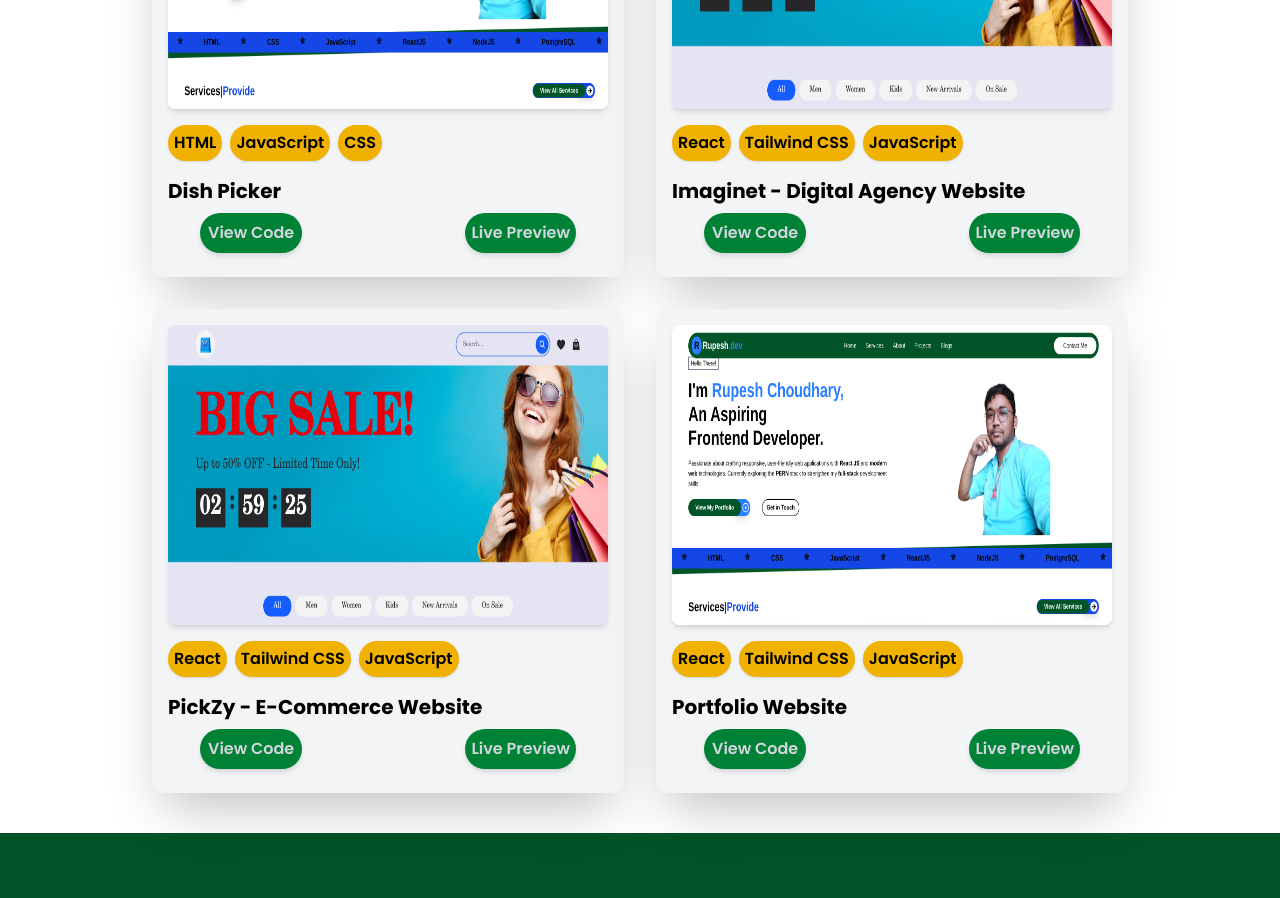
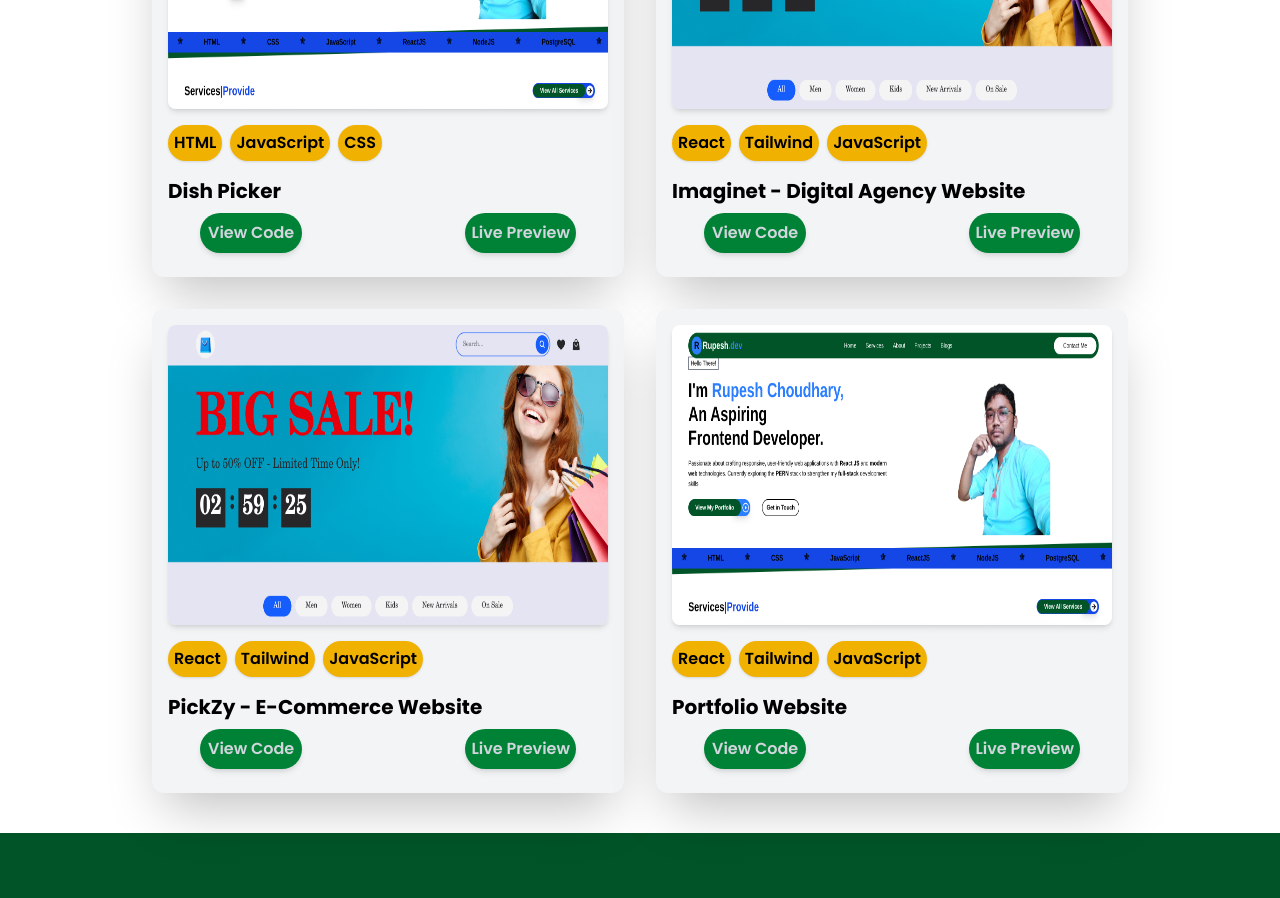
Before and after one commit to rupeshchy10/portfolio_using_react_and_tailwind, a React (Vite) app: page / in a window 1280 px wide. Shown: the part 3200-4098 px from the top of the page. Built offline with nearby package versions, Linux system fonts and the light colour scheme.

Commit message:
Fix tech stack notation for consistency in project entries

```diff
--- a/src/assets/assets.js
+++ b/src/assets/assets.js
@@ -24,7 +24,7 @@ const projects = [
 		title: "Imaginet - Digital Agency Website",
 		image: Imaginet,
 		alt_pic: "Imaginet_Pic",
-		techs: ["React", "Tailwind CSS", "JavaScript"],
+		techs: ["React", "Tailwind", "JavaScript"],
 		description: "Your Imagination, Our Creation.",
 	},
 	{
@@ -32,7 +32,7 @@ const projects = [
 		title: "PickZy - E-Commerce Website",
 		image: PickZy,
 		alt_pic: "PickZy_Pic",
-		techs: ["React", "Tailwind CSS", "JavaScript"],
+		techs: ["React", "Tailwind", "JavaScript"],
 		description: "An easy to pick anything website.",
 	},
 	{
@@ -40,7 +40,7 @@ const projects = [
 		title: "Portfolio Website",
 		image: Portfolio,
 		alt_pic: "Portfolio_Pic",
-		techs: ["React", "Tailwind CSS", "JavaScript"],
+		techs: ["React", "Tailwind", "JavaScript"],
 		description:
 			"A portfolio reflecting my skills and journey to improvement",
 	},
```
